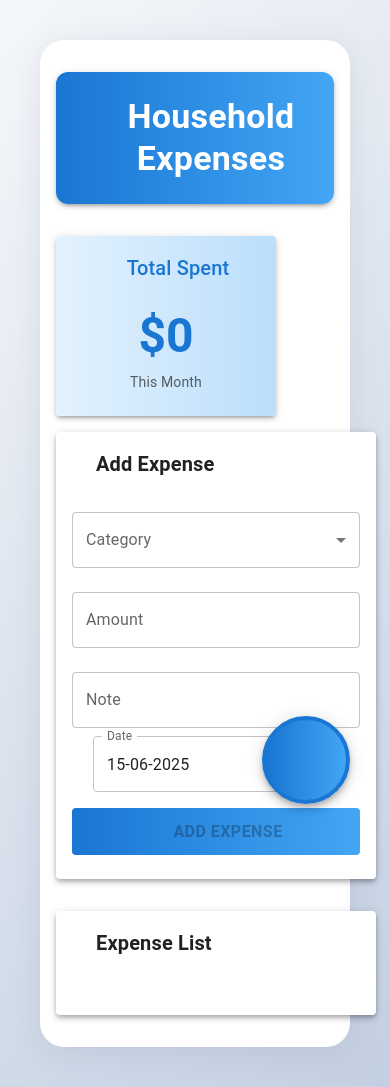
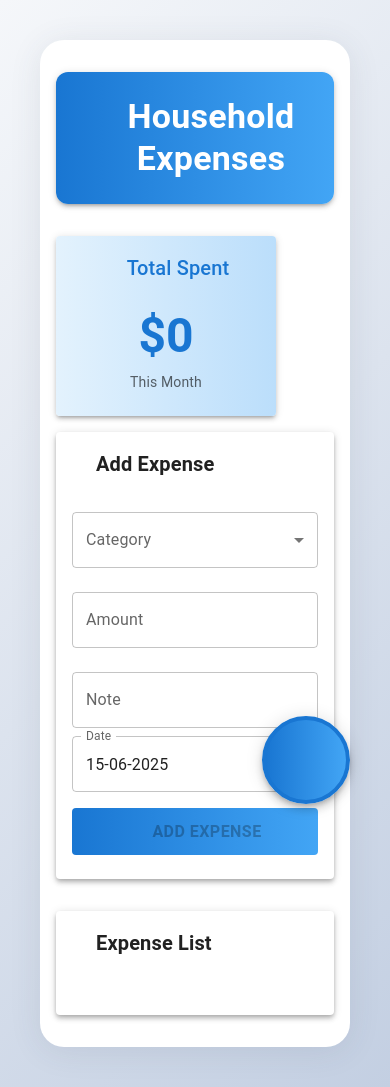
Before and after one commit to Dariuszb94/Expenses, a React (Vite) app: page / in a window 390 px wide. Built offline with nearby package versions, Linux system fonts and the light colour scheme; some icons are missing.

Commit message:
fix: change mobile container

```diff
--- a/src/components/AddExpense.tsx
+++ b/src/components/AddExpense.tsx
@@ -25,7 +25,7 @@ const AddExpense: React.FC<AddExpenseProps> = ({
   const isDisabled = newExpense.category === '' || !newExpense.amount;
   return (
     <Grid>
-      <Card sx={{ minWidth: 320, boxShadow: 4 }}>
+      <Card sx={{ boxShadow: 4 }}>
         <CardContent>
           <Box sx={{ display: 'flex', alignItems: 'center', gap: 1, mb: 2 }}>
             <AddCircleIcon color='primary' />
--- a/src/components/ExpenseList.tsx
+++ b/src/components/ExpenseList.tsx
@@ -14,7 +14,7 @@ import CategoryIcon from '@mui/icons-material/Category';
 import type { ExpenseListProps } from '../types';
 
 const ExpenseList: React.FC<ExpenseListProps> = ({ expenses }) => (
-  <Card sx={{ mt: 4, minWidth: 320, boxShadow: 4 }}>
+  <Card sx={{ mt: 4, boxShadow: 4 }}>
     <CardContent>
       <Box sx={{ display: 'flex', alignItems: 'center', gap: 1, mb: 2 }}>
         <CategoryIcon color='primary' />
```
